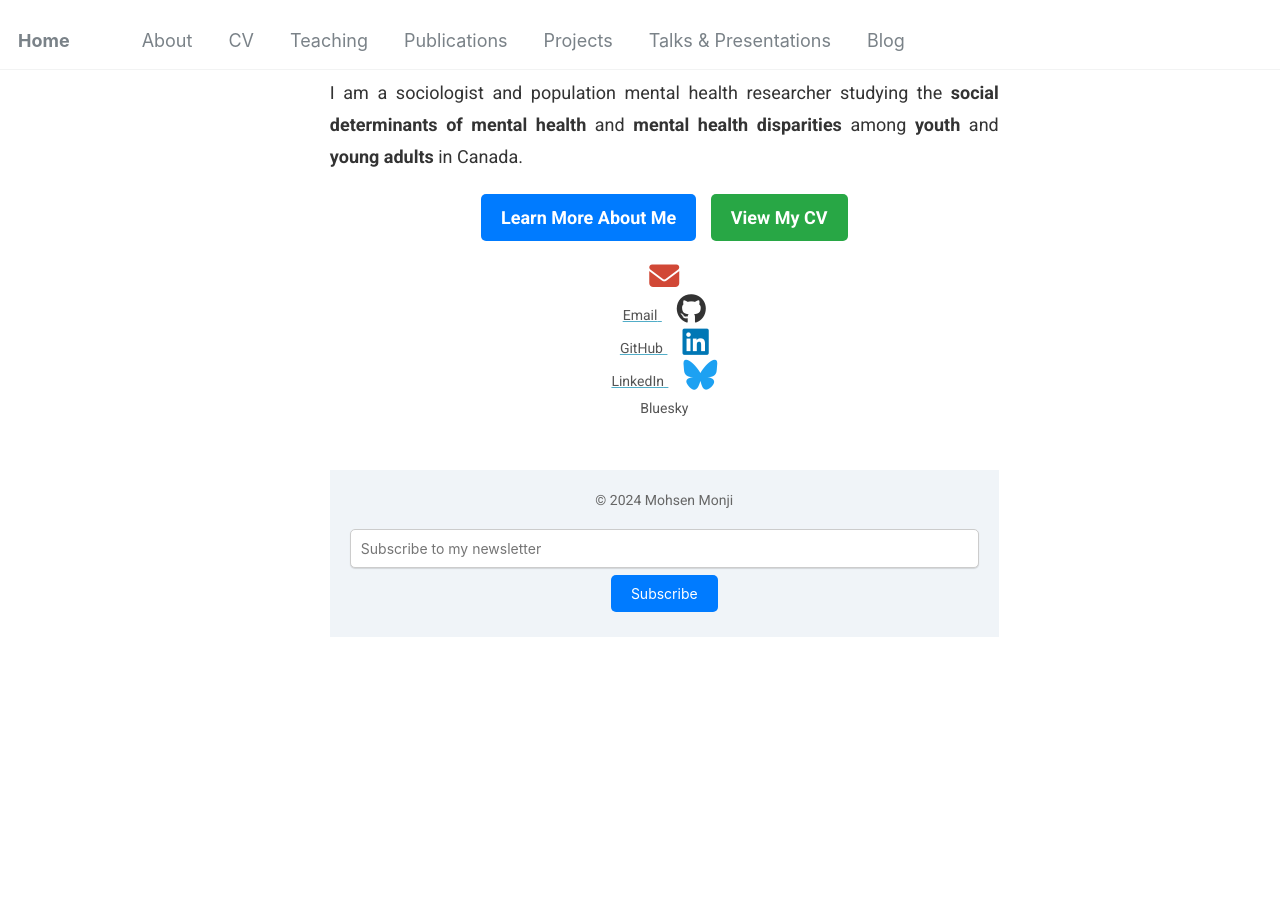
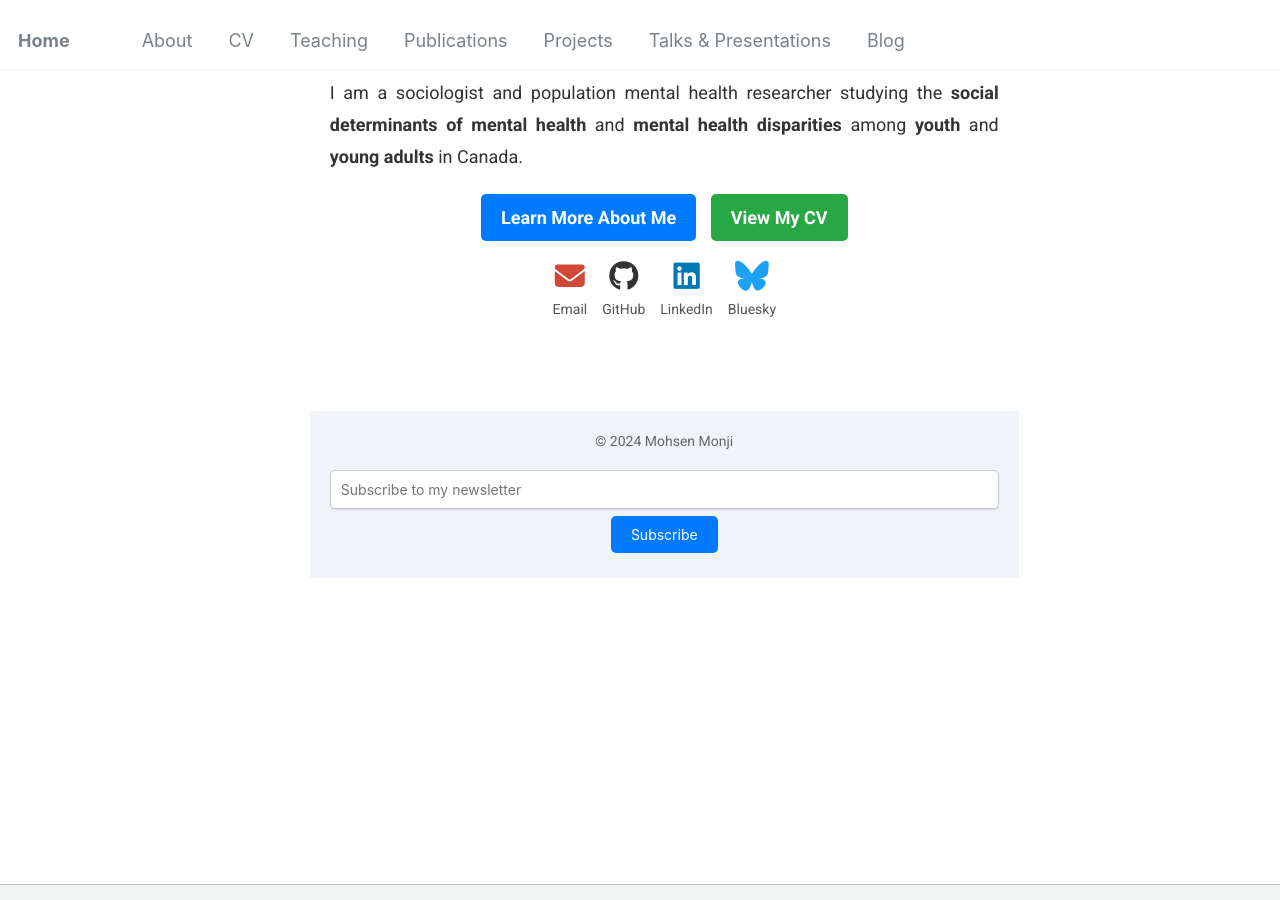
Before and after one commit to Mohsnmonji/mohsnmonji.github.io, a Jekyll site: the page built from _pages/front.md, in a window 1280 px wide and 900 px high, scrolled down 641 px. Built offline with Jekyll 4.4.1, drawn with Linux system fonts in a browser that asks for light colours.

Commit message:
Update front.md

```diff
--- a/_pages/front.md
+++ b/_pages/front.md
@@ -34,32 +34,34 @@ hide_avatar: true
     <a href="/curriculum/" style="display: inline-block; padding: 10px 20px; background-color: #28A745; color: white; text-decoration: none; border-radius: 5px; font-weight: bold;">View My CV</a>
   </div>
 
+  <!-- Social Media Links -->
   <div style="margin-bottom: 20px;">
-  <!-- Email -->
-  <a href="mailto:{{ site.social_links.email }}" target="_blank" style="margin-right: 15px;">
-    <i class="fas fa-envelope" style="color: #D14836; font-size: 30px;"></i><br>
-    <span style="font-size: 14px; color: #555;">Email</span>
-  </a>
-
-  <!-- GitHub -->
-  <a href="{{ site.social_links.github }}" target="_blank" style="margin-right: 15px;">
-    <i class="fab fa-github" style="color: #333; font-size: 30px;"></i><br>
-    <span style="font-size: 14px; color: #555;">GitHub</span>
-  </a>
-
-  <!-- LinkedIn -->
-  <a href="{{ site.social_links.linkedin }}" target="_blank" style="margin-right: 15px;">
-    <i class="fab fa-linkedin" style="color: #0077B5; font-size: 30px;"></i><br>
-    <span style="font-size: 14px; color: #555;">LinkedIn</span>
-  </a>
-
-  <!-- Bluesky -->
-  <a href="{{ site.social_links.bluesky }}" target="_blank" style="text-decoration: none;">
-    <i class="fab fa-bluesky" style="color: #1DA1F2; font-size: 30px;"></i><br>
-    <span style="font-size: 14px; color: #555;">Bluesky</span>
-  </a>
+    <div style="display: inline-block; text-align: center; margin-right: 15px;">
+      <a href="mailto:mohsen.monji@concordia.ca" target="_blank" style="text-decoration: none;">
+        <i class="fas fa-envelope" style="color: #D14836; font-size: 30px;"></i><br>
+        <span style="font-size: 14px; color: #555;">Email</span>
+      </a>
+    </div>
+    <div style="display: inline-block; text-align: center; margin-right: 15px;">
+      <a href="https://github.com/Mohsnmonji" target="_blank" style="text-decoration: none;">
+        <i class="fab fa-github" style="color: #333; font-size: 30px;"></i><br>
+        <span style="font-size: 14px; color: #555;">GitHub</span>
+      </a>
+    </div>
+    <div style="display: inline-block; text-align: center; margin-right: 15px;">
+      <a href="https://www.linkedin.com/in/mohsen-monji-0a3a37269" target="_blank" style="text-decoration: none;">
+        <i class="fab fa-linkedin" style="color: #0077B5; font-size: 30px;"></i><br>
+        <span style="font-size: 14px; color: #555;">LinkedIn</span>
+      </a>
+    </div>
+    <div style="display: inline-block; text-align: center;">
+      <a href="{{ site.social_links.bluesky }}" target="_blank" style="text-decoration: none;">
+        <i class="fab fa-bluesky" style="color: #1DA1F2; font-size: 30px;"></i><br>
+        <span style="font-size: 14px; color: #555;">Bluesky</span>
+      </a>
+    </div>
+  </div>
 </div>
-
 
 <!-- Footer -->
 <footer style="margin-top: 50px; text-align: center; padding: 20px; background: #f0f4f8;">
```
